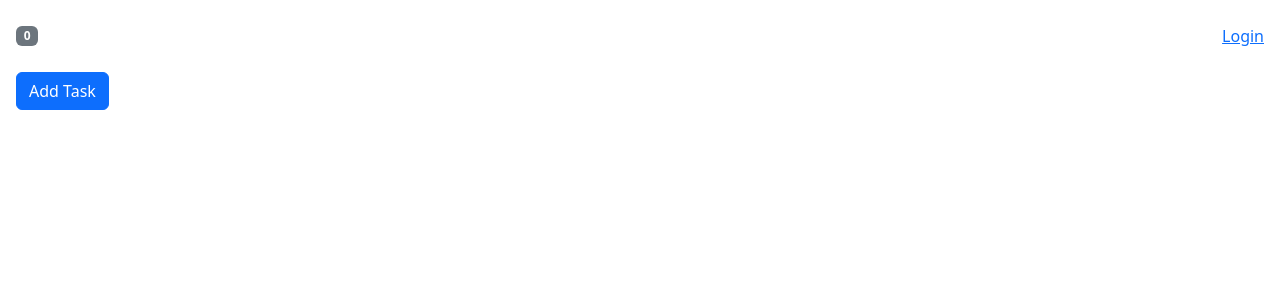
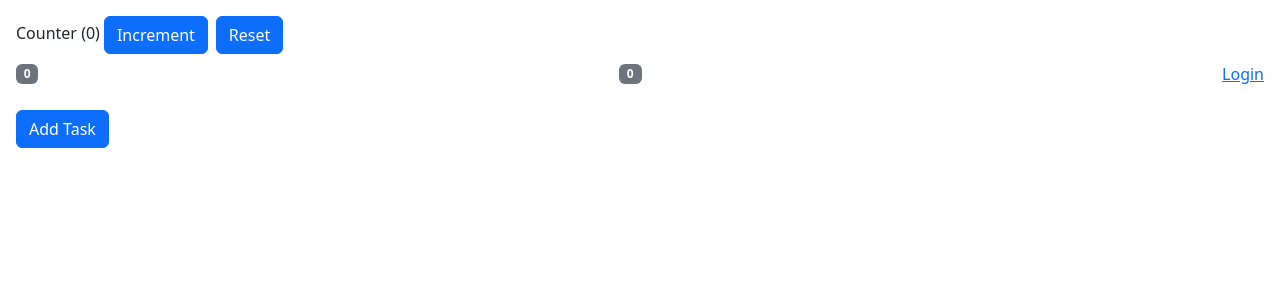
Before and after one commit to AungPhyoThant224/React-18-Intermediate-Topics, a React (Vite) app: page / in a window 1280 px wide. Shown: the top 300 px of the page. Built offline with nearby package versions, Linux system fonts and the light colour scheme.

Commit message:
Managing Application State With Zustand.

```diff
--- a/package.json
+++ b/package.json
@@ -14,7 +14,8 @@
     "axios": "^1.3.4",
     "bootstrap": "^5.2.3",
     "react": "^18.2.0",
-    "react-dom": "^18.2.0"
+    "react-dom": "^18.2.0",
+    "zustand": "^4.3.7"
   },
   "devDependencies": {
     "@types/react": "^18.0.28",
--- a/src/App.tsx
+++ b/src/App.tsx
@@ -1,5 +1,6 @@
 import "./App.css";
 import { AuthProvider } from "./state-management/auth/";
+import Counter from "./state-management/counter/Counter";
 import HomePage from "./state-management/HomePage";
 import NavBar from "./state-management/NavBar";
 import { TasksProvier } from "./state-management/tasks";
@@ -8,6 +9,7 @@
   return (
     <AuthProvider>
       <TasksProvier>
+        <Counter />
         <NavBar />
         <HomePage />
       </TasksProvier>
--- a/src/state-management/NavBar.tsx
+++ b/src/state-management/NavBar.tsx
@@ -1,11 +1,15 @@
 import { useContext } from "react";
 import { LoginStatus } from "./auth";
 import TasksContext from "./tasks/tasksContext";
+import useCounterStore from "./counter/store";
 
 const NavBar = () => {
   const { tasks } = useContext(TasksContext);
+  const { counter } = useCounterStore();
+
   return (
     <nav className="navbar d-flex justify-content-between">
+      <span className="badge text-bg-secondary">{counter}</span>
       <span className="badge text-bg-secondary">{tasks.length}</span>
       <LoginStatus />
     </nav>
--- /dev/null
+++ b/src/state-management/counter/Counter.tsx
@@ -0,0 +1,19 @@
+import useCounterStore from "./store";
+
+const Counter = () => {
+  const { counter, increment, reset } = useCounterStore();
+
+  return (
+    <div>
+      Counter ({counter})
+      <button onClick={() => increment()} className="btn btn-primary mx-1">
+        Increment
+      </button>
+      <button onClick={() => reset()} className="btn btn-primary mx-1">
+        Reset
+      </button>
+    </div>
+  );
+};
+
+export default Counter;
--- /dev/null
+++ b/src/state-management/counter/store.ts
@@ -0,0 +1,15 @@
+import { create } from "zustand";
+
+interface CounterStore {
+  counter: number;
+  increment: () => void;
+  reset: () => void;
+}
+
+const useCounterStore = create<CounterStore>((set) => ({
+  counter: 0,
+  increment: () => set((store) => ({ counter: store.counter + 1 })),
+  reset: () => set(() => ({ counter: 0 })),
+}));
+
+export default useCounterStore;
```
Also changed, not shown: src/state-management/Counter.tsx (deleted, +0 -26 lines), src/state-management/reducers/counterReducer.ts (deleted, +0 -11 lines), 1 other file (tests, documents, lock files or other folders).
